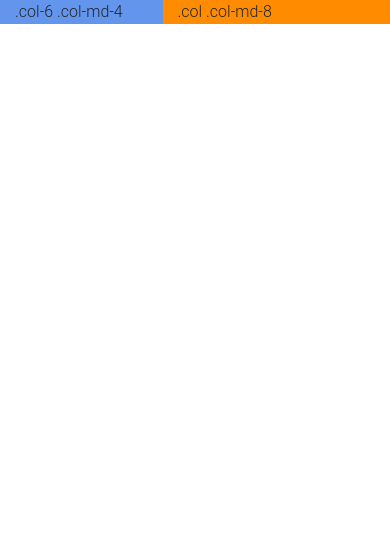
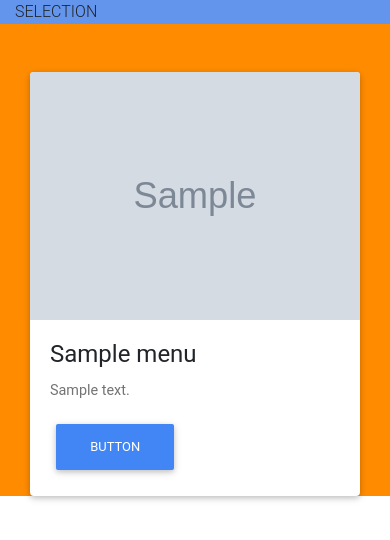
Before and after one commit to AddiJack/NootNootFood, a Symfony app: template templates/accueil/index.html.twig in a window 390 px wide. Shown: the top 540 px of the page. Run offline with Twig, Linux system fonts and the light colour scheme; the template is opened without the code that fills it: most values are stand-ins (such as "Sample title", 1, 10 or a date in 2020); grey boxes marked "Sample" are stand-in pictures; style sheets or scripts are compiled from the project's sources; some libraries are stand-ins or nearby versions.

Commit message:
boucle + cards ok, ATTENTION pas responsive

```diff
--- a/src/Controller/AccueilController.php
+++ b/src/Controller/AccueilController.php
@@ -4,16 +4,17 @@ namespace App\Controller;
 
 use Symfony\Bundle\FrameworkBundle\Controller\AbstractController;
 use Symfony\Component\Routing\Annotation\Route;
+use App\Repository\MenuRepository;
 
 class AccueilController extends AbstractController
 {
     /**
      * @Route("/accueil", name="accueil")
      */
-    public function index()
+    public function index(MenuRepository $menuRepository)
     {
         return $this->render('accueil/index.html.twig', [
-            'controller_name' => 'AccueilController',
+            'menus' => $menuRepository->findAll()
         ]);
     }
 }
--- a/templates/accueil/index.html.twig
+++ b/templates/accueil/index.html.twig
@@ -8,11 +8,39 @@
 <div class="container-fluid">
     <!-- Stack the columns on mobile by making one full-width and the other half-width -->
     <div class="row">
-        <div class="col-5 col-md-3 menu">
-            .col-6 .col-md-4
+        <div class="col-md-3 menu">
+            SELECTION
         </div>
-        <div class="col col-md-9 choix">
-            .col .col-md-8
+        <div class="col-md-9 choix">
+            <div class="container">
+                <div class="row">
+                    {% for menu in menus %}
+                        <div class="col-md-4 mt-5">
+                            <!-- Card -->
+                            <div class="card">
+                                <!-- Card image -->
+                                <div class="view overlay">
+                                    <img class="card-img-top"
+                                         src="{{ menu.image }}"
+                                         alt="image">
+                                    <div class="mask rgba-white-slight"></div>
+                                    </a>
+                                </div>
+                                <!-- Card content -->
+                                <div class="card-body">
+                                    <!-- Title -->
+                                    <h4 class="card-title">{{ menu.title }}</h4>
+                                    <!-- Text -->
+                                    <p class="card-text">{{ menu.description }}</p>
+                                    <!-- Button -->
+                                    <a href="#" class="btn btn-primary">Button</a>
+                                </div>
+                            </div>
+                            <!-- Card -->
+                        </div>
+                    {% endfor %}
+                </div>
+            </div>
         </div>
     </div>
-{% endblock %}
+    {% endblock %}
```
